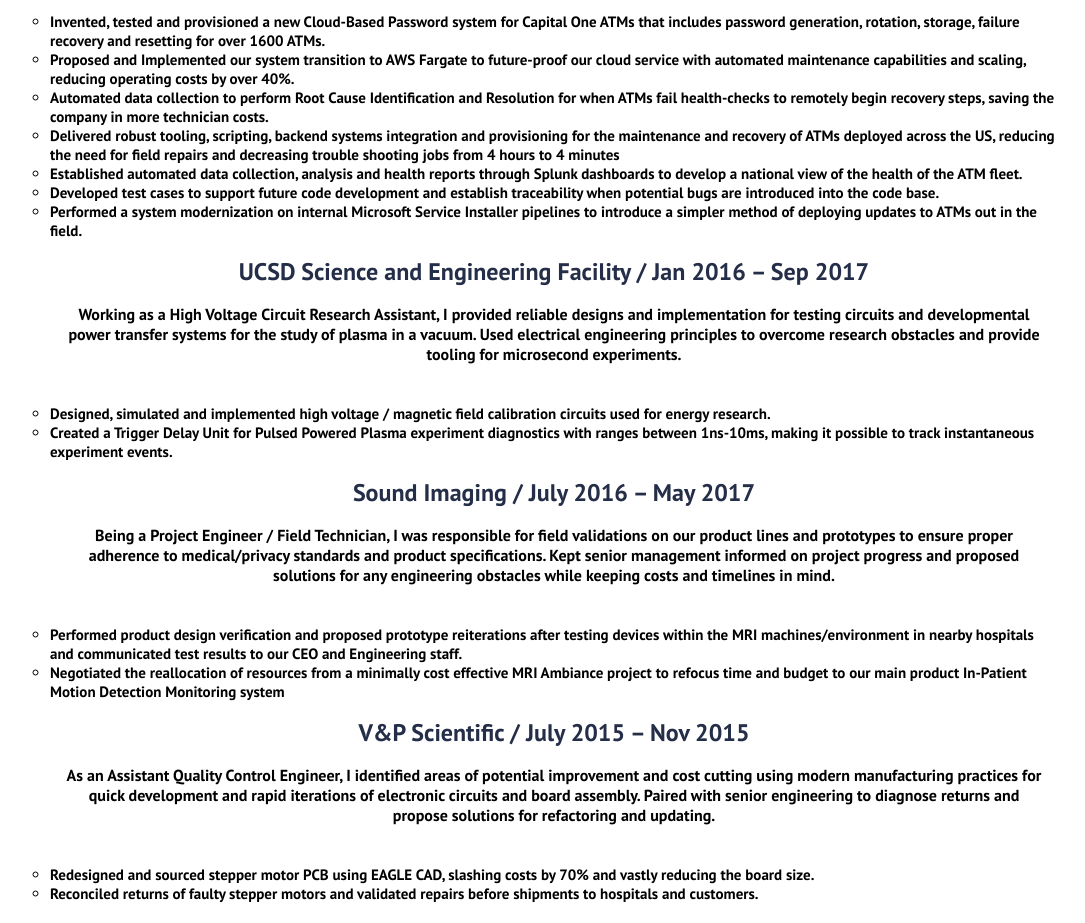
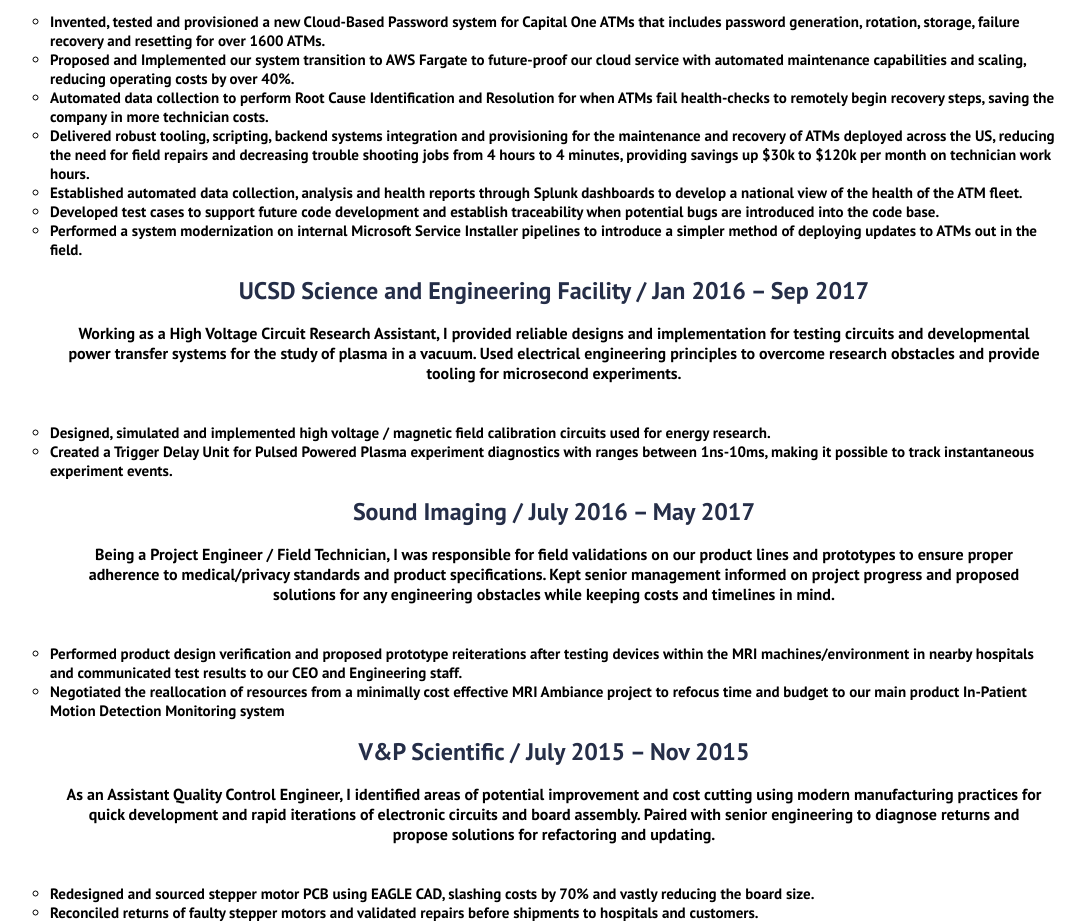
Before and after one commit to chrispyperez2/Project-Chrispy, a React (Create React App) app: page /skills in a window 1280 px wide. Shown: the part 1120-2043 px from the top of the page, without its empty margins (86-1171 px from the left). Built offline with nearby package versions, Linux system fonts and the light colour scheme.

Commit message:
updated wording on achievement

```diff
--- a/src/components/SkillCards.js
+++ b/src/components/SkillCards.js
@@ -20,7 +20,7 @@
                 <li className='achievement__item'>Invented, tested and provisioned a new Cloud-Based Password system for Capital One ATMs that includes password generation, rotation, storage, failure recovery and resetting for over 1600 ATMs.</li>
                 <li className='achievement__item'>Proposed and Implemented our system transition to AWS Fargate to future-proof our cloud service with automated maintenance capabilities and scaling, reducing operating costs by over 40%.</li>
                 <li className='achievement__item'>Automated data collection to perform Root Cause Identification and Resolution for when ATMs fail health-checks to remotely begin recovery steps, saving the company in more technician costs.</li>
-                <li className='achievement__item'>Delivered robust tooling, scripting, backend systems integration and provisioning for the maintenance and recovery of ATMs deployed across the US, reducing the need for field repairs and decreasing trouble shooting jobs from 4 hours to 4 minutes</li>
+                <li className='achievement__item'>Delivered robust tooling, scripting, backend systems integration and provisioning for the maintenance and recovery of ATMs deployed across the US, reducing the need for field repairs and decreasing trouble shooting jobs from 4 hours to 4 minutes, providing savings up $30k to $120k per month on technician work hours.</li>
                 <li className='achievement__item'>Established automated data collection, analysis and health reports through Splunk dashboards to develop a national view of the health of the ATM fleet.</li>
                 <li className='achievement__item'>Developed test cases to support future code development and establish traceability when potential bugs are introduced into the code base. </li>
                 <li className='achievement__item'>Performed a system modernization on internal Microsoft Service Installer pipelines to introduce a simpler method of deploying updates to ATMs out in the field.</li>
```
